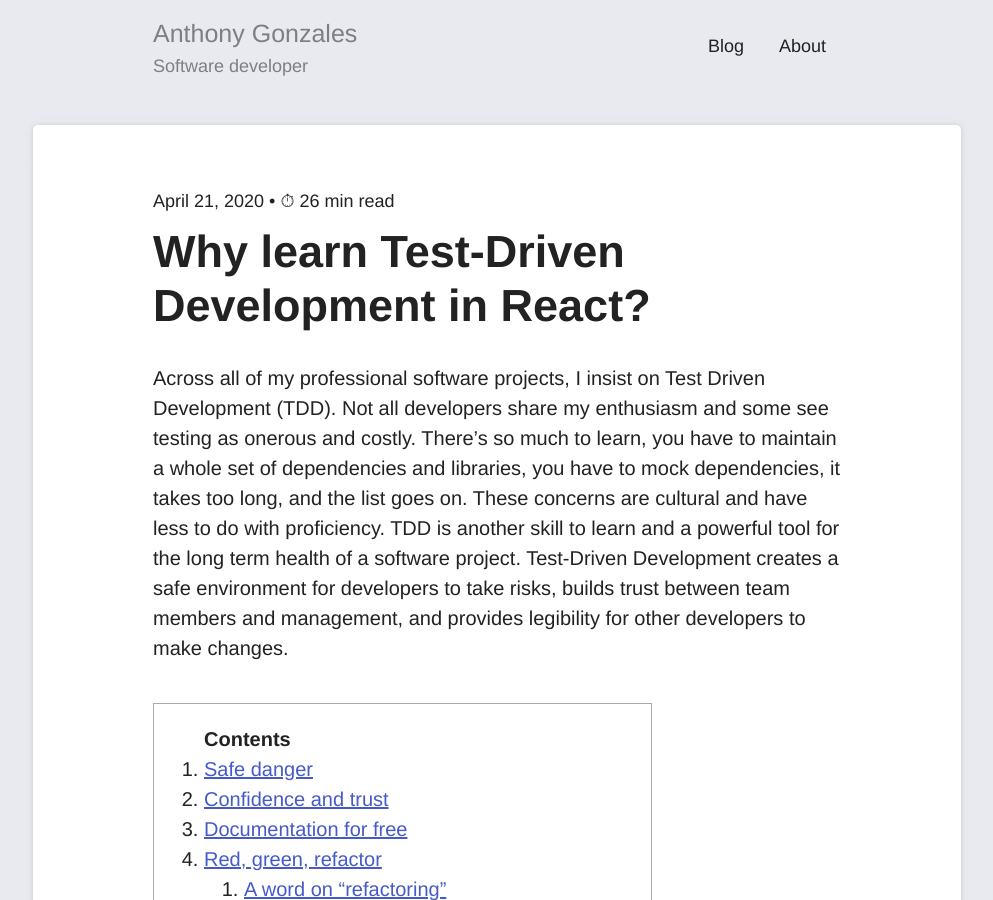
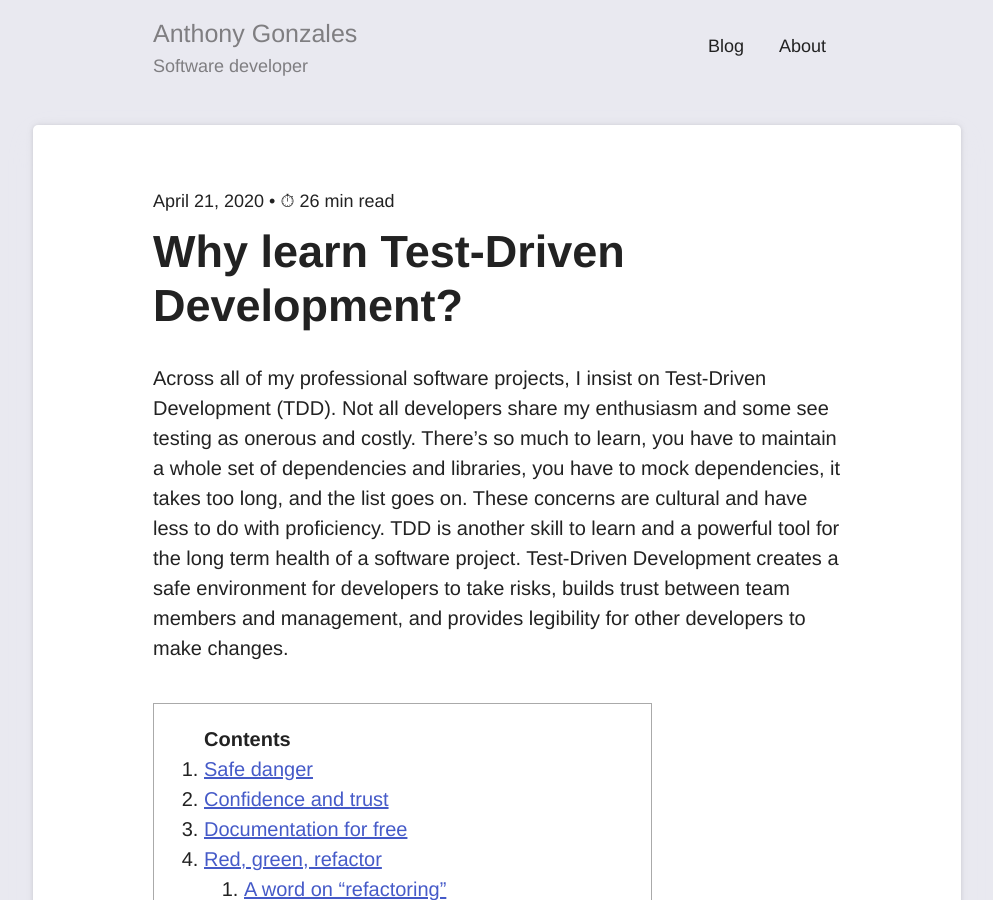
Before and after one commit to antgonzales/antgonzales.github.io, a Jekyll site: the page built from _posts/2020-04-21-why-learn-test-driven-development.md, in a window 1280 px wide and 900 px high. Shown: the whole window, without its empty margins (143-1136 px from the left). Built offline with Jekyll 4.4.1, drawn with Linux system fonts in a browser that asks for light colours.

Commit message:
Adjust title of tdd post

```diff
--- a/_posts/2020-04-21-learn-test-driven-development-with-react.md
+++ b/_posts/2020-04-21-why-learn-test-driven-development.md
@@ -1,12 +1,12 @@
 ---
 layout: post
-title: "Why learn Test-Driven Development in React?"
-description: "Create a safe environment to take risks, build confidence, and write legible code. Learn how to start"
+title: "Why learn Test-Driven Development?"
+description: "Create a safe environment to take risks, build confidence, and write legible code. Learn how to start with Javascript, React"
 image: "glass-house-at-night-compressed.jpg"
 date: 2020-04-21
 ---
 
-Across all of my professional software projects, I insist on Test Driven
+Across all of my professional software projects, I insist on Test-Driven
 Development (TDD). Not all developers share my enthusiasm and some see testing
 as onerous and costly. There's so much to learn, you have to maintain a whole
 set of dependencies and libraries, you have to mock dependencies, it takes too
```
